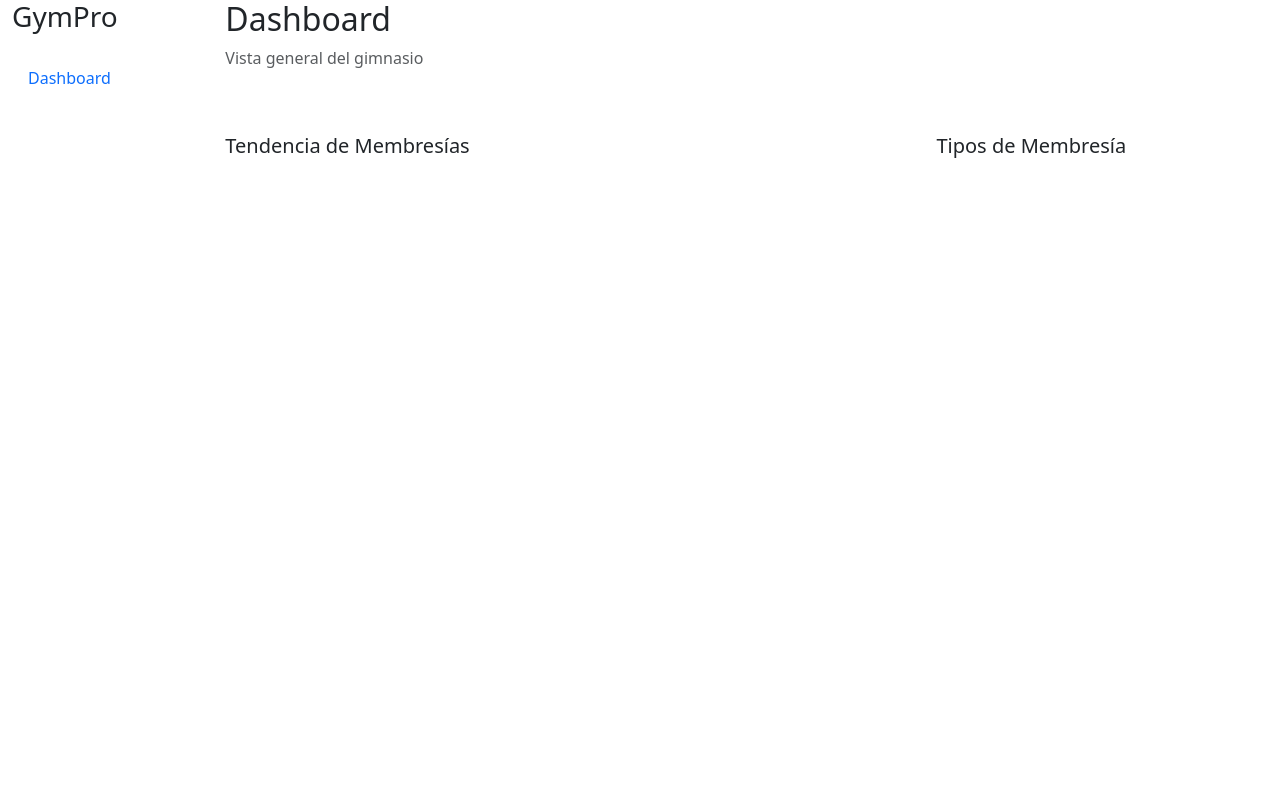
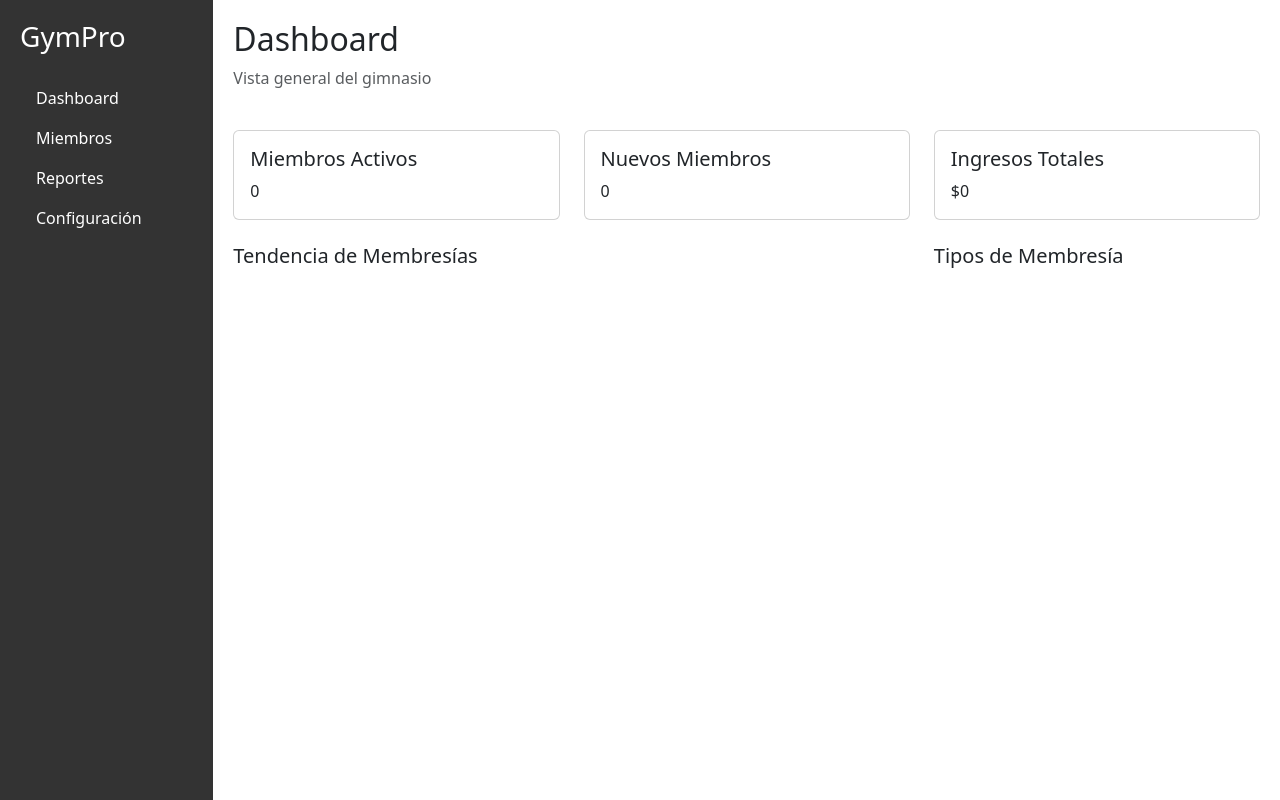
Before and after one commit to ISMAKUN17/bultertips, a plain HTML site: page index.html in a window 1280 px wide. Drawn offline with nearby package versions, Linux system fonts and the light colour scheme; no server answers.

Commit message:
Update index.html
otro intento con la base conectada

```diff
--- a/index.html
+++ b/index.html
@@ -9,43 +9,65 @@
   <script src="https://www.gstatic.com/firebasejs/9.6.1/firebase-app.js"></script>
   <script src="https://www.gstatic.com/firebasejs/9.6.1/firebase-database.js"></script>
   <style>
-    /* Tus estilos personalizados aquí */
-    .chart-container {
-      position: relative;
-      margin: auto;
-      height: 40vh;
-      width: 80vw;
-    }
+    .sidebar { background-color: #333; height: 100vh; padding: 20px; color: white; }
+    .main-content { padding: 20px; }
+    .chart-container { position: relative; margin: auto; height: 40vh; width: 80vw; }
   </style>
 </head>
 <body>
   <div class="container-fluid">
     <div class="row">
-      <!-- Sidebar -->
-      <div class="col-md-2 sidebar d-none d-md-block">
-        <div class="d-flex flex-column">
-          <h3 class="mb-4">GymPro</h3>
-          <nav class="nav flex-column">
-            <a href="/dashboard" class="nav-link active"><i class="fas fa-home"></i> Dashboard</a>
-            <!-- Más enlaces de navegación -->
-          </nav>
-        </div>
-      </div>
-      <!-- Main Content -->
-      <div class="col-md-10 main-content">
-        <!-- Header -->
-        <div class="row mb-4">
+      <!-- Sidebar Section -->
+      <aside class="col-md-2 sidebar">
+        <h3 class="mb-4">GymPro</h3>
+        <nav class="nav flex-column">
+          <a href="#" class="nav-link text-white">Dashboard</a>
+          <a href="#" class="nav-link text-white">Miembros</a>
+          <a href="#" class="nav-link text-white">Reportes</a>
+          <a href="#" class="nav-link text-white">Configuración</a>
+        </nav>
+      </aside>
+
+      <!-- Main Content Section -->
+      <main class="col-md-10 main-content">
+        <!-- Header Section -->
+        <header class="row mb-4">
           <div class="col-md-6">
             <h2>Dashboard</h2>
             <p class="text-muted">Vista general del gimnasio</p>
           </div>
-        </div>
-        <!-- Quick Stats -->
-        <div class="row mb-4">
-          <!-- Estadísticas rápidas aquí -->
-        </div>
-        <!-- Charts -->
-        <div class="row mb-4">
+        </header>
+
+        <!-- Quick Stats Section -->
+        <section class="row mb-4">
+          <div class="col-md-4">
+            <div class="card">
+              <div class="card-body">
+                <h5 class="card-title">Miembros Activos</h5>
+                <p class="card-text" id="activeMembers">0</p>
+              </div>
+            </div>
+          </div>
+          <div class="col-md-4">
+            <div class="card">
+              <div class="card-body">
+                <h5 class="card-title">Nuevos Miembros</h5>
+                <p class="card-text" id="newMembers">0</p>
+              </div>
+            </div>
+          </div>
+          <div class="col-md-4">
+            <div class="card">
+              <div class="card-body">
+                <h5 class="card-title">Ingresos Totales</h5>
+                <p class="card-text" id="totalIncome">$0</p>
+              </div>
+            </div>
+          </div>
+        </section>
+
+        <!-- Charts Section -->
+        <section class="row mb-4">
           <div class="col-md-8">
             <div class="chart-container">
               <h5>Tendencia de Membresías</h5>
@@ -56,11 +78,12 @@
             <h5>Tipos de Membresía</h5>
             <canvas id="membershipTypes"></canvas>
           </div>
-        </div>
-      </div>
+        </section>
+      </main>
     </div>
   </div>
 
+  <!-- Firebase and Chart Scripts -->
   <script type="module">
     // Importar SDK de Firebase
     import { initializeApp } from "https://www.gstatic.com/firebasejs/9.6.1/firebase-app.js";
@@ -130,14 +153,10 @@
         options: {
           responsive: true,
           plugins: {
-            legend: {
-              position: 'top',
-            }
+            legend: { position: 'top' }
           },
           scales: {
-            y: {
-              beginAtZero: false
-            }
+            y: { beginAtZero: false }
           }
         }
       });
@@ -155,11 +174,7 @@
         },
         options: {
           responsive: true,
-          plugins: {
-            legend: {
-              position: 'bottom'
-            }
-          },
+          plugins: { legend: { position: 'bottom' } },
           cutout: '70%'
         }
       });
```
